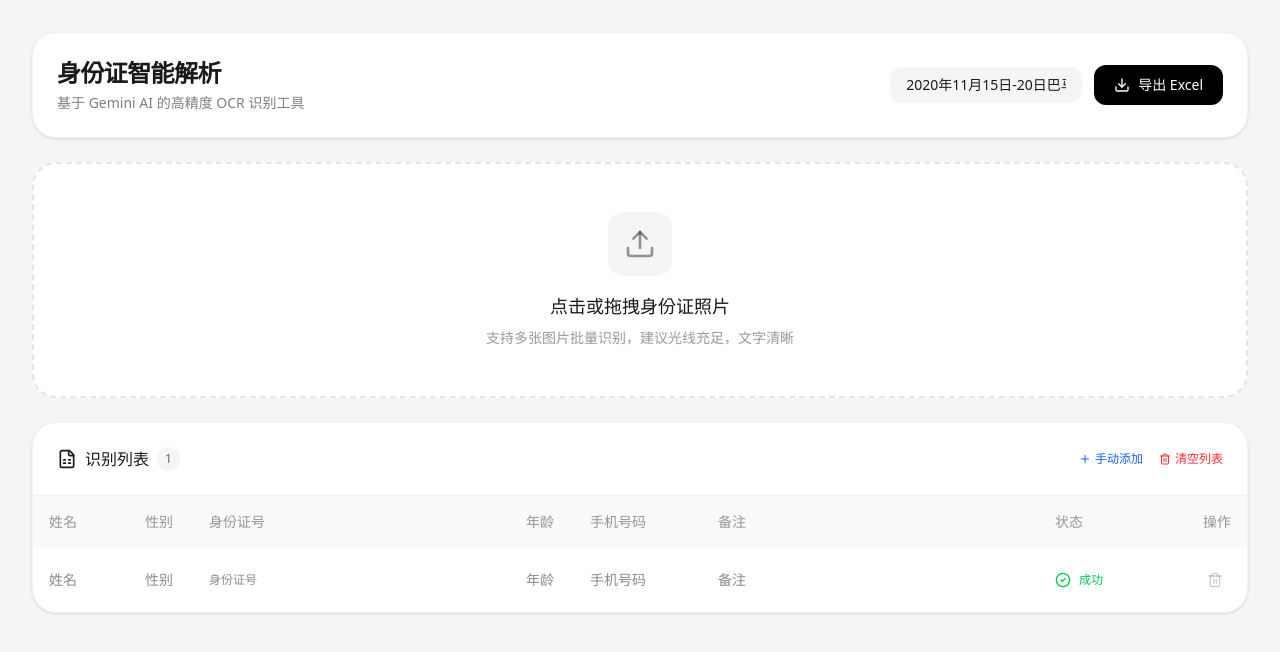
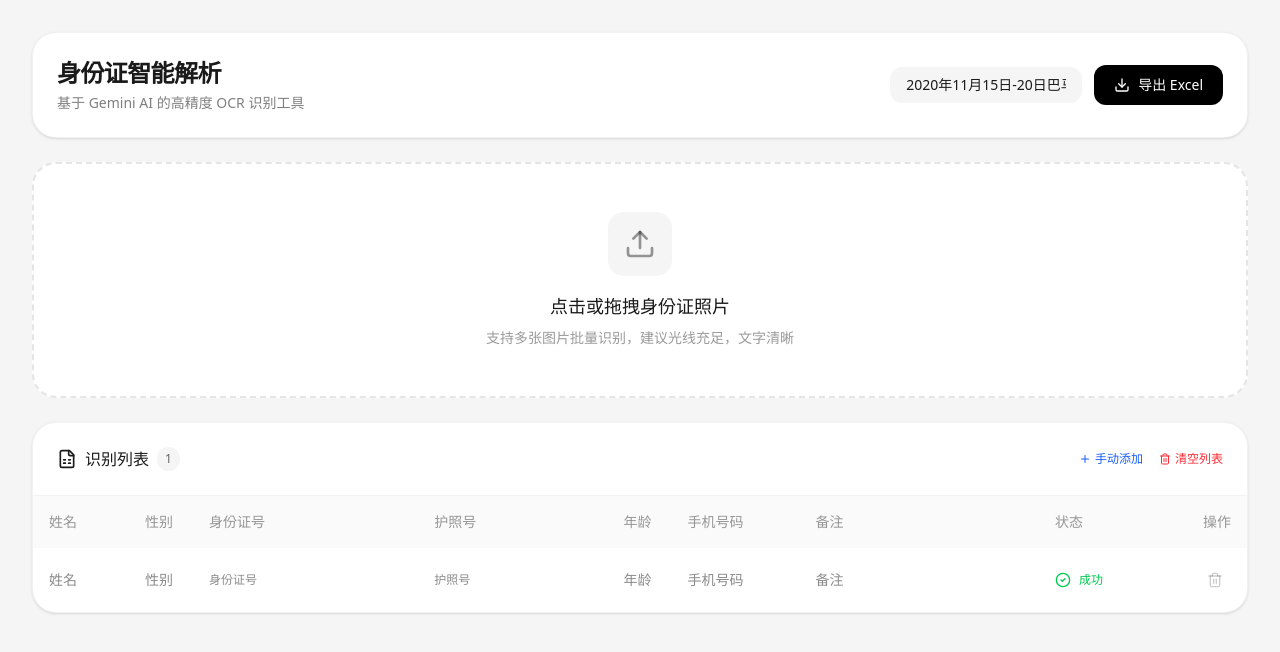
Before and after one commit to yuume-lab/idtoexcel, a React (Vite) app: page / in a window 1280 px wide. Both pictures are taken after a click on the button "手动添加". Shown: the top 652 px of the page. Built offline with nearby package versions, Linux system fonts and the light colour scheme.

Commit message:
feat: Add passport number extraction and Excel export
Includes support for extracting passport numbers from documents and adds a new column to the Excel export. The AI prompt has been updated to broaden recognition beyond just ID cards to include passports.

```diff
--- a/server.ts
+++ b/server.ts
@@ -16,8 +16,9 @@ const ID_CARD_SCHEMA = {
     birthDate: { type: Type.STRING, description: "出生日期 (YYYY-MM-DD)" },
     address: { type: Type.STRING, description: "住址" },
     idNumber: { type: Type.STRING, description: "公民身份号码" },
+    passportNumber: { type: Type.STRING, description: "护照号（如果有）" },
   },
-  required: ["name", "idNumber"],
+  required: ["name"],
 };
 
 const app = express();
@@ -57,7 +58,7 @@ app.post('/api/ocr', async (req, res) => {
       contents: [
         {
           parts: [
-            { text: "请识别这张中国身份证正面的所有信息，并以 JSON 格式输出。如果信息不清晰，请尽力识别。" },
+            { text: "请识别这张证件（如中国身份证、护照等）正面的所有信息，并以 JSON 格式输出。如果信息不清晰，请尽力识别。" },
             { inlineData: { data: base64Data, mimeType: mimeType || 'image/jpeg' } }
           ]
         }
--- a/src/App.tsx
+++ b/src/App.tsx
@@ -35,6 +35,7 @@ interface IDCardData {
   birthDate: string;
   address: string;
   idNumber: string;
+  passportNumber?: string;
   age: string;
   phone: string;
   original: string;
@@ -196,6 +197,7 @@ export default function App() {
       birthDate: '',
       address: '',
       idNumber: '',
+      passportNumber: '',
       age: '',
       phone: '',
       original: '',
@@ -232,7 +234,7 @@ export default function App() {
   const exportToExcel = () => {
     // 1. Prepare title and headers
     const title = [[tableName]];
-    const headers = [['序号', '姓名', '性别', '身份证号', '年龄', '手机号码', '备注']];
+    const headers = [['序号', '姓名', '性别', '身份证号', '护照号', '年龄', '手机号码', '备注']];
 
     // 2. Prepare data rows
     const dataRows = items.map((item, index) => [
@@ -240,6 +242,7 @@ export default function App() {
       item.name,
       item.gender,
       item.idNumber,
+      item.passportNumber || '',
       item.age,
       item.phone,
       item.notes
@@ -253,7 +256,7 @@ export default function App() {
 
     // 5. Apply Merges (Title row across all columns)
     ws['!merges'] = [
-      { s: { r: 0, c: 0 }, e: { r: 0, c: 6 } } // Merge A1 to G1
+      { s: { r: 0, c: 0 }, e: { r: 0, c: 7 } } // Merge A1 to H1
     ];
 
     // 6. Set column widths
@@ -262,6 +265,7 @@ export default function App() {
       { wch: 12 }, // 姓名
       { wch: 6 },  // 性别
       { wch: 24 }, // 身份证号
+      { wch: 15 }, // 护照号
       { wch: 6 },  // 年龄
       { wch: 15 }, // 手机号码
       { wch: 20 }, // 备注
@@ -287,6 +291,7 @@ export default function App() {
         name: '',
         gender: '',
         idNumber: '',
+        passportNumber: '',
         age: '',
         phone: '',
         notes: '',
@@ -384,6 +389,7 @@ export default function App() {
                       <th className="px-4 py-4 font-medium w-24">姓名</th>
                       <th className="px-4 py-4 font-medium w-16">性别</th>
                       <th className="px-4 py-4 font-medium min-w-[220px]">身份证号</th>
+                      <th className="px-4 py-4 font-medium min-w-[150px]">护照号</th>
                       <th className="px-4 py-4 font-medium w-16">年龄</th>
                       <th className="px-4 py-4 font-medium w-32">手机号码</th>
                       <th className="px-4 py-4 font-medium min-w-[120px]">备注</th>
@@ -426,6 +432,15 @@ export default function App() {
                               onChange={(e) => updateField(item.id, 'idNumber', e.target.value)}
                               className="bg-transparent border-none p-0 focus:ring-0 w-full"
                               placeholder="身份证号"
+                            />
+                          </td>
+                          <td className="px-4 py-4 font-mono text-xs">
+                            <input
+                              type="text"
+                              value={item.passportNumber || ''}
+                              onChange={(e) => updateField(item.id, 'passportNumber', e.target.value)}
+                              className="bg-transparent border-none p-0 focus:ring-0 w-full"
+                              placeholder="护照号"
                             />
                           </td>
                           <td className="px-4 py-4">
```
